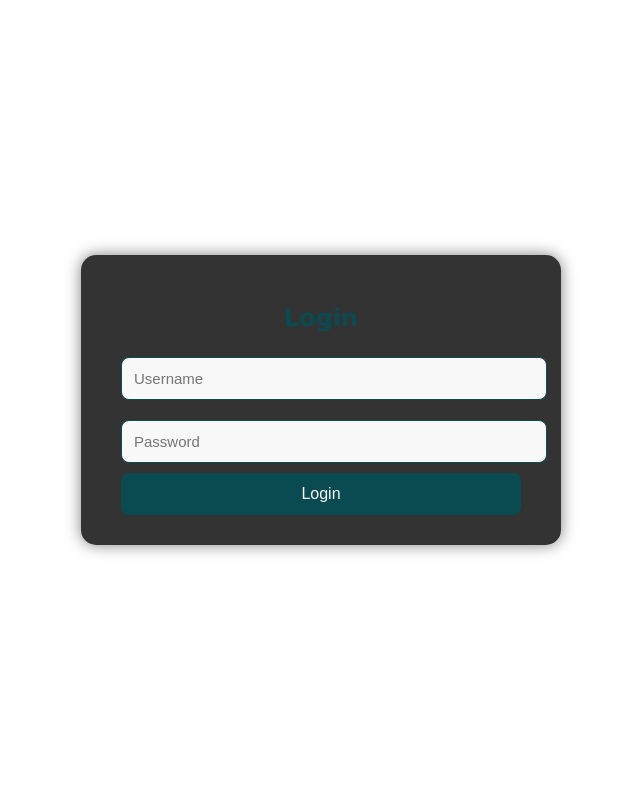
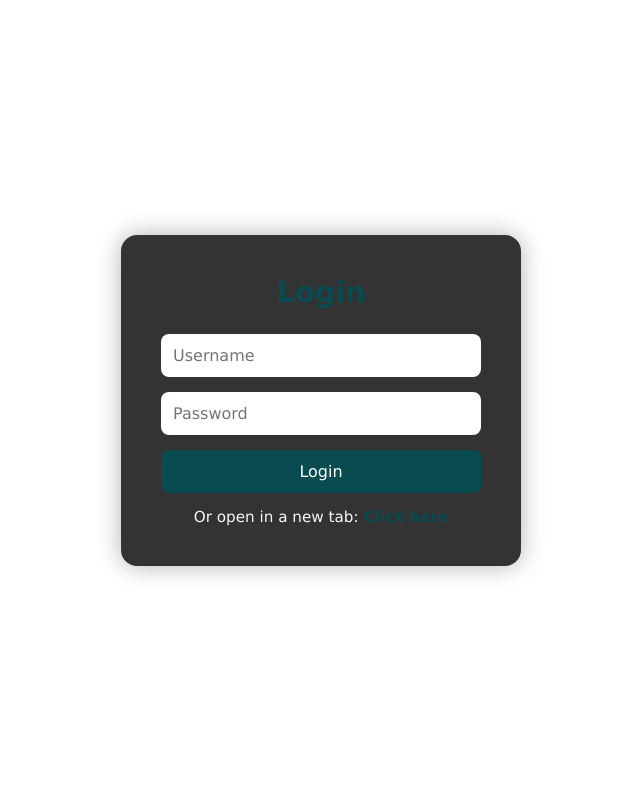
Before and after one commit to nervelle-studios/site, a Flask app: page /login in a window 1280 px wide. Shown: the whole page, without its empty margins (319-959 px from the left). Run offline with Flask 3, Linux system fonts and the light colour scheme.

Commit message:
Refactor login.html for improved styling and structure

```diff
--- a/templates/login.html
+++ b/templates/login.html
@@ -1,76 +1,97 @@
 <!DOCTYPE html>
 <html lang="en">
 <head>
-<meta charset="UTF-8">
-<meta name="viewport" content="width=device-width, initial-scale=1.0">
-<title>Login — Nervelle Studios</title>
+  <meta charset="UTF-8" />
+  <meta name="viewport" content="width=device-width, initial-scale=1.0" />
+  <title>Login</title>
   <style>
-  body {
+    * {
+      box-sizing: border-box;
       margin: 0;
       padding: 0;
-    font-family: "Lucida Sans", "Lucida Grande", sans-serif;
+      font-family: 'Lucida Sans', 'Lucida Sans Regular', 'Lucida Grande', sans-serif;
+    }
+
+    body {
       background: transparent;
       display: flex;
       justify-content: center;
       align-items: center;
-    height: 100vh;
+      min-height: 100vh;
     }
 
     .login-container {
       background: rgba(16, 16, 16, 0.85);
-    border-radius: 15px;
-    padding: 30px 40px;
-    width: 90%;
+      padding: 40px;
+      border-radius: 16px;
+      width: 100%;
       max-width: 400px;
-    color: #f8f8f8;
-    box-shadow: 0 0 15px rgba(0,0,0,0.5);
+      text-align: center;
+      box-shadow: 0 0 25px rgba(0, 0, 0, 0.3);
+      backdrop-filter: blur(5px);
     }
 
     h2 {
-    text-align: center;
       color: #094b50;
-    margin-bottom: 15px;
+      font-size: 1.8rem;
+      margin-bottom: 25px;
     }
 
-  .form-input {
-    width: 100%;
-    padding: 12px;
-    margin: 10px 0;
-    border: 1px solid #094b50;
-    border-radius: 8px;
-    background: #f8f8f8;
-    font-size: 15px;
+    form {
+      display: flex;
+      flex-direction: column;
+      gap: 15px;
     }
 
-  .submit-btn {
-    width: 100%;
+    input[type="text"],
+    input[type="password"] {
       padding: 12px;
       border: none;
       border-radius: 8px;
-    background: #094b50;
-    color: #f8f8f8;
-    font-size: 16px;
-    cursor: pointer;
-    transition: background 0.3s;
+      outline: none;
+      width: 100%;
+      font-size: 1rem;
     }
 
-  .submit-btn:hover {
-    background: #0a5c61;
+    button {
+      background-color: #094b50;
+      color: #ffffff;
+      border: none;
+      border-radius: 8px;
+      padding: 12px;
+      font-size: 1rem;
+      cursor: pointer;
+      transition: background-color 0.3s ease;
     }
 
-  .message {
-    text-align: center;
-    margin-top: 10px;
-    font-size: 14px;
+    button:hover {
+      background-color: #0a646c;
     }
 
-  .success { color: #4caf50; }
-  .error { color: #e74c3c; }
-  .info { color: #f1c40f; }
+    p {
+      margin-top: 15px;
+      color: #f8f8f8;
+      font-size: 0.95rem;
+    }
+
+    a {
+      color: #094b50;
+      text-decoration: none;
+      font-weight: 600;
+    }
+
+    a:hover {
+      text-decoration: underline;
+    }
 
     @media (max-width: 480px) {
       .login-container {
-      padding: 20px;
+        margin: 0 15px;
+        padding: 30px 25px;
+      }
+
+      h2 {
+        font-size: 1.5rem;
       }
     }
   </style>
@@ -78,20 +99,15 @@
 <body>
   <div class="login-container">
     <h2>Login</h2>
-
-    {% with messages = get_flashed_messages(with_categories=true) %}
-      {% if messages %}
-        {% for category, message in messages %}
-          <p class="message {{ category }}">{{ message }}</p>
-        {% endfor %}
+    <form method="POST">
+      <input type="text" name="username" placeholder="Username" required />
+      <input type="password" name="password" placeholder="Password" required />
+      <button type="submit">Login</button>
+    </form>
+    {% if message %}
+    <p>{{ message }}</p>
     {% endif %}
-    {% endwith %}
-
-    <form method="POST">
-      <input type="text" class="form-input" name="username" placeholder="Username" required>
-      <input type="password" class="form-input" name="password" placeholder="Password" required>
-      <button type="submit" class="submit-btn">Login</button>
-    </form>
+    <p>Or open in a new tab: <a href="{{ url_for('login') }}" target="_blank">Click here</a></p>
   </div>
 </body>
 </html>
```
Lines whose indentation alone changed are shown as unchanged.
